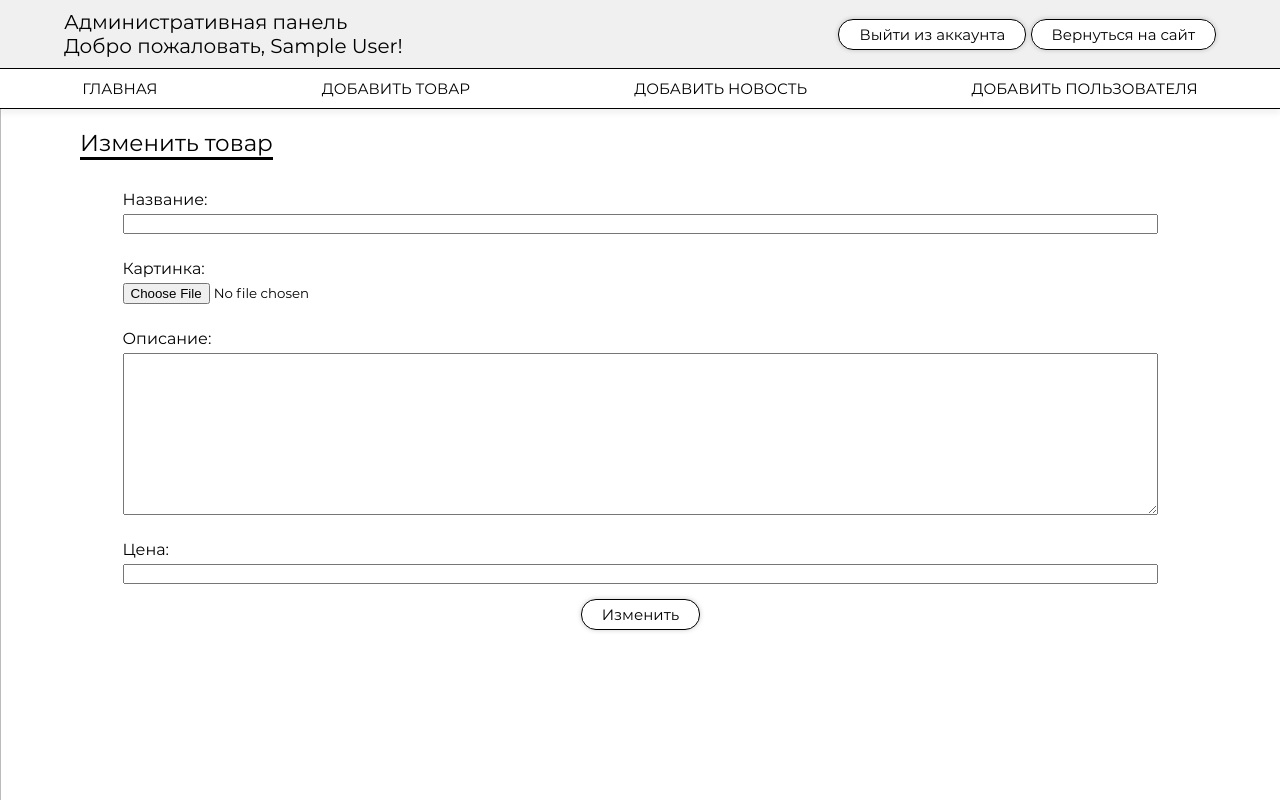
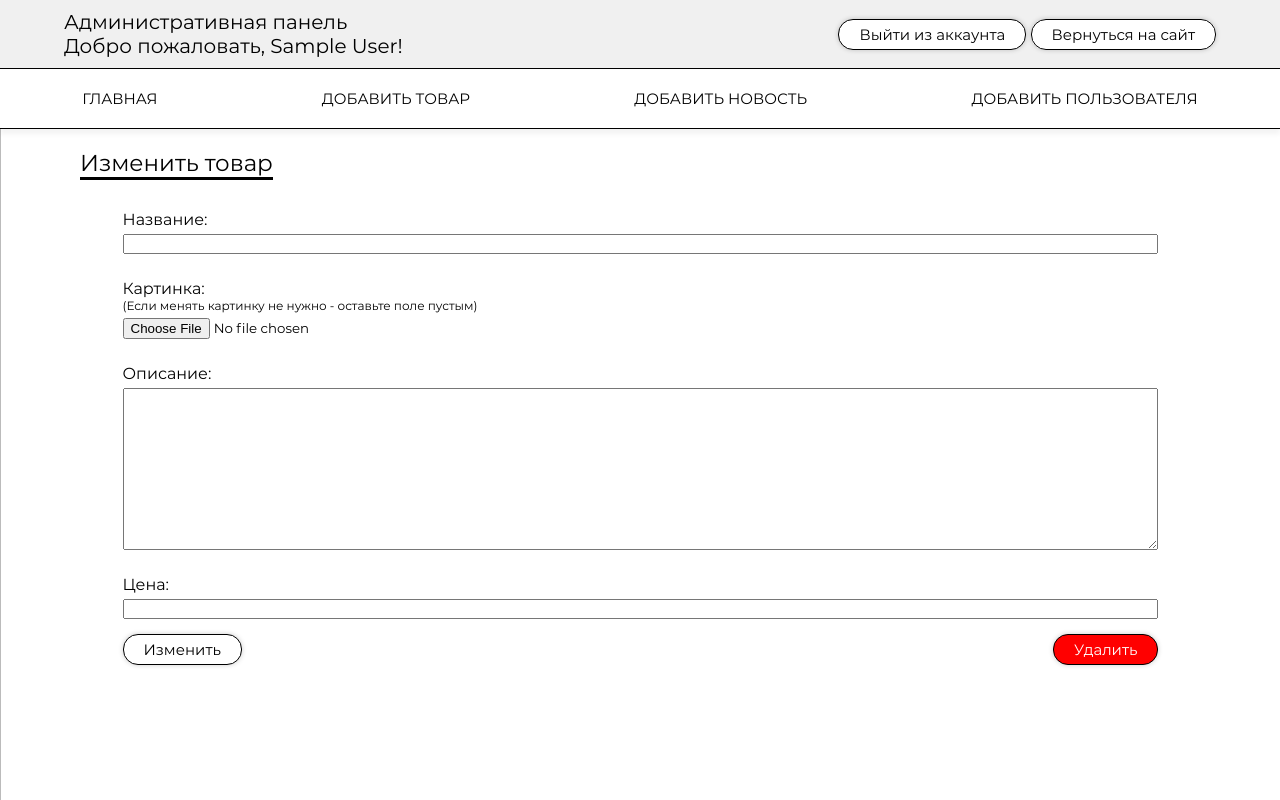
Before and after one commit to EthernetUser/magazin, a PHP site: page /admin/changegoods.php?id=1 in a window 1280 px wide. Run offline with PHP 8.4, Linux system fonts and the light colour scheme; the visitor is signed in with stand-in values (Sample User, id 1); data that the repository does not hold is empty.

Commit message:
добавил еще функционала

```diff
--- a/admin/addnews.php
+++ b/admin/addnews.php
@@ -32,9 +32,9 @@ CheckAvailability();
                 </div>
                 <div class="main__body addgoods">
                     <form action="php/addnews-script.php" method="post" class="addgoods__form">
-                        <label for="" class="addgoods__label">Заголовок:</label>
+                        <p for="" class="addgoods__label">Заголовок:</p>
                         <input type="text" name="subject" class="addgoods__text" required>
-                        <label for="" class="addgoods__label">Текстa:</label>
+                        <p for="" class="addgoods__label">Текстa:</p>
                         <textarea name="text" class="addgoods__textarea" id="text" cols="30" rows="10" required></textarea>
                         <input type="submit" value="Добавить" class="addgoods__button">
                     </form>
--- a/admin/changegoods.php
+++ b/admin/changegoods.php
@@ -42,13 +42,17 @@ $goods = mysqli_fetch_assoc($query);
                         <label for="" class="addgoods__label">Название:</label>
                         <input type="text" name="name" class="addgoods__text" value="<?=$goods['name']?>" required>
                         <label for="" class="addgoods__label">Картинка:</label>
+                        <p class="addgoods__littletxt">(Если менять картинку не нужно - оставьте поле пустым)</p>
                         <input type="file" name="img" class="addgoods__file">
                         <label for="" class="addgoods__label">Описание:</label>
                         <textarea name="description" class="addgoods__textarea" id="" cols="30" rows="10" required><?=$goods['description']?></textarea>
                         <label for="" class="addgoods__label">Цена:</label>
                         <input type="number" name="price" class="addgoods__text" value="<?=$goods['price']?>" required>
-                        <input type="hidden" name="id" value="<?=$goods['id']?>">
-                        <input type="submit" value="Изменить" class="addgoods__button">
+                        <input type="hidden" name="id" id="id" value="<?=$goods['id']?>">
+                        <div>
+                            <input type="submit" value="Изменить" class="addgoods__button">
+                            <input type="button" value="Удалить" class="addgoods__button-delete" onclick="DeleteGoods()">
+                        </div>
                     </form>
                 </div>
             </div>
--- a/admin/js/deletegoods.js
+++ b/admin/js/deletegoods.js
@@ -1,4 +1,7 @@
-function DeleteGoods() {
-    let result = confirm('Вы действительно хотите удалить товар?')
-
+function DeleteGoods(){
+    let result = confirm("Товар будет безвозвратно удален!")
+    if(result){
+        const id = document.querySelector('#id').value
+        document.location.href = `php/deletegoods-script.php?id=${id}`
+    }
 }
--- a/components/sidebar_item.php
+++ b/components/sidebar_item.php
@@ -1,4 +1,4 @@
 <div class="sidebar__item">
     <h4 class="sidebar__title"><?=$news['subject']?></h4>
-    <a href="" class="sidebar__link">Читать далее</a>
+    <a href="newspost?id=<?=$news['id']?>" class="sidebar__link">Читать далее</a>
 </div>
--- a/css/style.css
+++ b/css/style.css
@@ -9,6 +9,10 @@
   -webkit-box-sizing: border-box;
           box-sizing: border-box;
   font-family: Montserrat;
+}
+
+html {
+  overflow-y: scroll;
 }
 
 html, body {
@@ -113,6 +117,11 @@ html, body {
   display: flex;
   -ms-flex-pack: distribute;
       justify-content: space-around;
+  margin: 10px 0px;
+}
+
+.menu h1 {
+  margin: 0;
 }
 
 .menu__item {
@@ -129,6 +138,7 @@ html, body {
   text-transform: uppercase;
   text-decoration: none;
   color: #000;
+  border-radius: 20px;
 }
 
 .menu__item a:hover {
@@ -397,6 +407,16 @@ html, body {
   text-align: left;
 }
 
+.news__subject {
+  text-align: center;
+  margin: 10px 0px;
+}
+
+.news__date {
+  text-align: right;
+  margin: 40px 0px;
+}
+
 .footer {
   -ms-grid-row: 4;
   -ms-grid-column: 1;
@@ -560,6 +580,10 @@ html, body {
   margin: 5px 0px;
 }
 
+.addgoods__littletxt {
+  font-size: 12px;
+}
+
 .addgoods__button {
   margin: 10px 0px;
   background: white;
@@ -592,4 +616,35 @@ html, body {
   -o-transition: .0s;
   transition: .0s;
 }
+
+.addgoods__button-delete {
+  margin: 10px 0px;
+  background: red;
+  padding: 5px 20px;
+  border-radius: 15px;
+  font-size: 15px;
+  border: 1px solid black;
+  -webkit-box-shadow: 0px 0px 5px rgba(0, 0, 0, 0.2);
+          box-shadow: 0px 0px 5px rgba(0, 0, 0, 0.2);
+  text-decoration: none;
+  color: white;
+  cursor: pointer;
+  outline: none;
+  -webkit-transition: .25s;
+  -o-transition: .25s;
+  transition: .25s;
+  float: right;
+}
+
+.addgoods__button-delete:hover {
+  background: #990101;
+  color: white;
+}
+
+.addgoods__button-delete:active {
+  background: #8d8d8d;
+  -webkit-transition: .0s;
+  -o-transition: .0s;
+  transition: .0s;
+}
 /*# sourceMappingURL=style.css.map */
--- a/scss/style.scss
+++ b/scss/style.scss
@@ -10,12 +10,16 @@
     font-family: Montserrat;
 }
 
+html {
+    overflow-y: scroll;
+}
 html, body{
     height: 100%;
     width: 100%;
     display: flex;
     font-family: Montserrat;
     background: rgb(240, 240, 240);
+
 }
 
 .wrapper {
@@ -83,6 +87,10 @@ html, body{
 .menu {
     display: flex;
     justify-content: space-around;
+    margin: 10px 0px;
+    h1{
+        margin: 0;
+    }
     &__item {
         list-style: none;
         a{
@@ -93,6 +101,8 @@ html, body{
             text-transform: uppercase;
             text-decoration: none;
             color: #000;
+            border-radius: 20px;
+
             &:hover{
                 color: white;
                 background: #000;
@@ -297,6 +307,16 @@ html, body{
     }
 }
 
+.news{
+    &__subject{
+        text-align: center;
+        margin: 10px 0px;
+    }
+    &__date{
+        text-align: right;
+        margin: 40px 0px;
+    }
+}
 
 .footer {
     grid-area: footer;
@@ -409,6 +429,9 @@ html, body{
     &__textarea{
         margin: 5px 0px;
     }
+    &__littletxt{
+        font-size: 12px;
+    }
     &__button{
         margin: 10px 0px;
         background: white;
@@ -431,5 +454,28 @@ html, body{
             background: rgb(141, 141, 141);
             transition: .0s;
         }
+        &-delete{
+            margin: 10px 0px;
+            background: red;
+            padding: 5px 20px;
+            border-radius: 15px;
+            font-size: 15px;
+            border: 1px solid rgb(0, 0, 0);
+            box-shadow: 0px 0px 5px rgba($color: #000000, $alpha: 0.2);
+            text-decoration: none;
+            color: rgb(255, 255, 255);
+            cursor: pointer;
+            outline: none;
+            transition: .25s;
+            float: right;
+            &:hover{
+                background: rgb(153, 1, 1);
+                color: white;
+            }
+            &:active{
+                background: rgb(141, 141, 141);
+                transition: .0s;
+            }
+        }
     }
 }
```
Also changed, not shown: admin/php/changegoods-script.php (+13 -6 lines), admin/php/deletegoods-script.php (added, +30 -0 lines), newspost.php (added, +63 -0 lines), img/goods/01102020172456enemy_soldier.png (deleted), img/goods/01102020182905square_PNG24.png (deleted), img/goods/03102020034939EnemySpaceshipRed.png (added), 1 other file.
